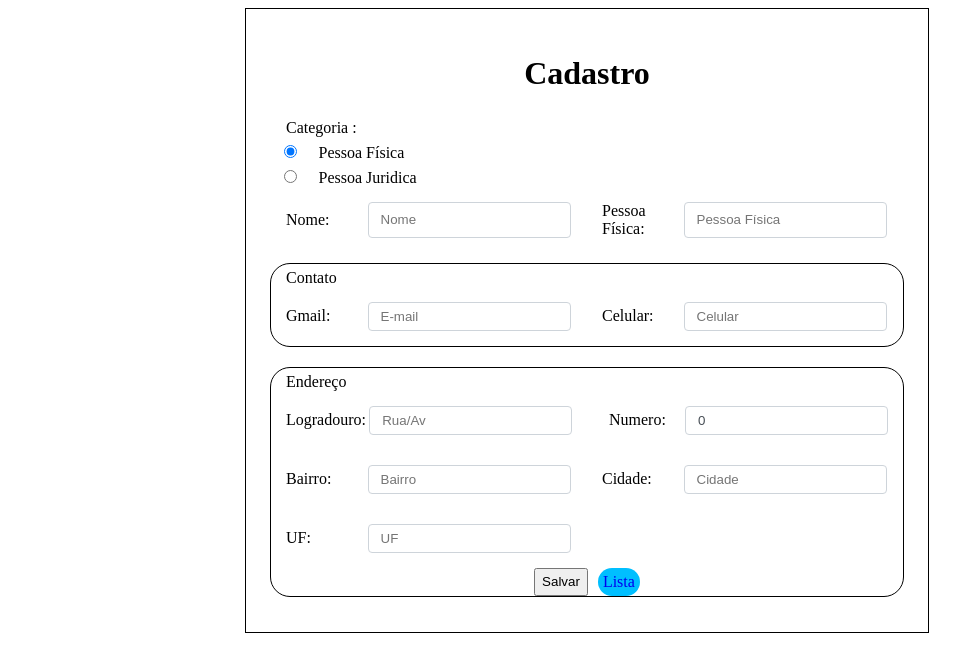
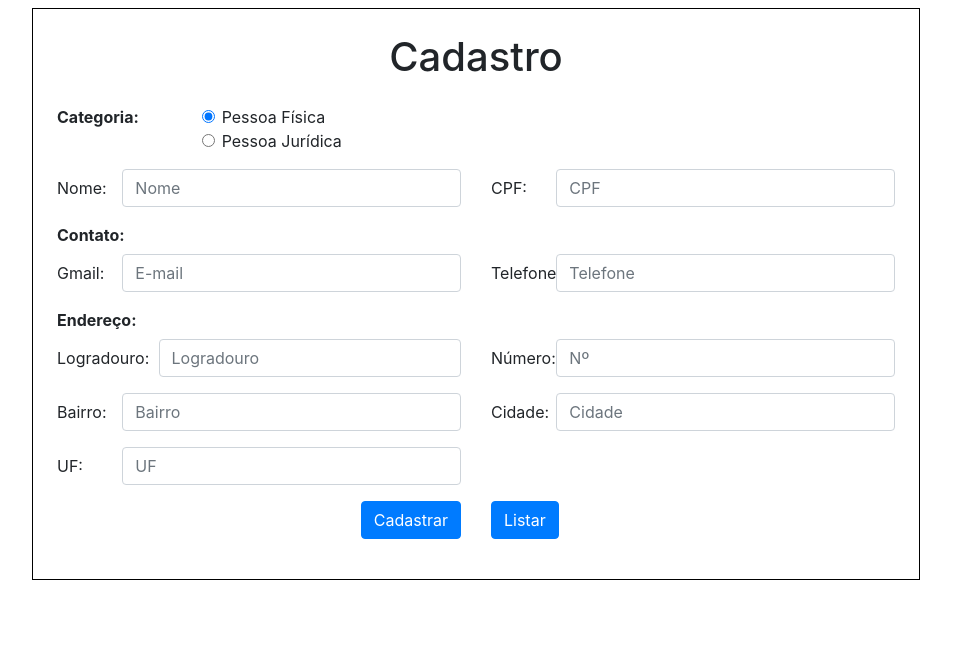
Before and after one commit to chrystianmote/sistemaphp, a PHP site: page / in a window 1280 px wide. Shown: the top 672 px of the page, without its empty margins (53-1013 px from the left). Run offline with PHP 8.4, Linux system fonts and the light colour scheme.

Commit message:
refatoração para uso do bootsrap e utilização de mascaras

```diff
--- a/index.php
+++ b/index.php
@@ -4,10 +4,15 @@
     <meta charset="UTF-8">
     <meta name="viewport" content="width=device-width, initial-scale=1.0">
     <title>Cadastro</title>
+
+    <link rel="stylesheet" href="https://stackpath.bootstrapcdn.com/bootstrap/4.5.2/css/bootstrap.min.css" integrity="sha384-JcKb8q3iqJ61gNV9KGb8thSsNjpSL0n8PARn9HuZOnIxN0hoP+VmmDGMN5t9UJ0Z" crossorigin="anonymous">
+    <link rel="stylesheet" href="style.css">
+
     <script src="https://code.jquery.com/jquery-3.5.1.slim.min.js" integrity="sha384-DfXdz2htPH0lsSSs5nCTpuj/zy4C+OGpamoFVy38MVBnE+IbbVYUew+OrCXaRkfj" crossorigin="anonymous"></script>
     <script src="https://cdn.jsdelivr.net/npm/popper.js@1.16.1/dist/umd/popper.min.js" integrity="sha384-9/reFTGAW83EW2RDu2S0VKaIzap3H66lZH81PoYlFhbGU+6BZp6G7niu735Sk7lN" crossorigin="anonymous"></script>
     <script src="https://stackpath.bootstrapcdn.com/bootstrap/4.5.2/js/bootstrap.min.js" integrity="sha384-B4gt1jrGC7Jh4AgTPSdUtOBvfO8shuf57BaghqFfPlYxofvL8/KUEfYiJOMMV+rV" crossorigin="anonymous"></script>
-    <link rel="stylesheet" href="style.css">
+    <script type="text/javascript" src="https://cdnjs.cloudflare.com/ajax/libs/jquery.mask/1.14.0/jquery.mask.js"></script>
+
 </head>
 <body>
 <?php
@@ -72,88 +77,137 @@ if (isset($_POST['salvar'])) {
     $conn = null;
 }
 ?>
-    <div class="page">
-        <form class="form" action="<?php echo $_SERVER['PHP_SELF']; ?>" method="post">
-            <h1>Cadastro</h1>
-            <div class="row">
-                <label for="contato" class="typesInputTitle">Categoria :</label>
-            </div>
-            <div class="rowRadio">
-                <input class="radio" id="cpf" type="radio" name="category" checked>
-                <label style="display: inline" for="cpf" class="typesInputTitle">Pessoa Física</label>
-            </div>
-            <div class="rowRadio">
-                <input class="radio" id="cnpj" type="radio" name="category">
-                <label style="display: inline" for="cnpj" class="typesInputTitle">Pessoa Juridica</label>
-            </div>
-            <div class="row">
-                <div class="group">
-                    <label id="nome" for="nome">Nome: </label>
-                    <input type="text" name="nome" placeholder="Nome">
-                </div>
-                <div class="group">
-                    <label id="documento" for="documento">Pessoa Física: </label>
-                    <input type="text" name="documento" placeholder="Pessoa Física">
+
+<div class="container">
+        <form class="mt-2 p-4" action="<?php echo $_SERVER['PHP_SELF']; ?>" method="post">
+            <div class="form-group row">
+                <div class="col-12">
+                    <h1>Cadastro</h1>
                 </div>
             </div>
-            <div class="typesInput">
+
+            <fieldset class="form-group">
                 <div class="row">
-                    <label for="contato" class="typesInputTitle">Contato</label>
+                    <legend class="col-form-label col-2 pt-0"><strong>Categoria:</strong></legend>
+                    <div class="col-10">
+                        <div class="form-check">
+                            <input class="form-check-input" type="radio" name="categoria" id="cpf" value="option1" checked>
+                            <label class="form-check-label" for="cpf">
+                                Pessoa Física
+                            </label>
+                        </div>
+                        <div class="form-check">
+                            <input class="form-check-input" type="radio" name="categoria" id="cnpj" value="option2">
+                            <label class="form-check-label" for="cnpj">
+                                Pessoa Jurídica
+                            </label>
+                        </div>
+                    </div>
+                </div>
+            </fieldset>
+
+            <div class="form-group row">
+                <div class="col-6">
+                    <div class="row">
+                        <label for="nome" class="col-2 col-form-label">Nome:</label>
+                        <div class="col-10 pl-2">
+                            <input type="text" name="nome" class="form-control" id="nome" placeholder="Nome">
+                        </div>
+                    </div>
+                </div>
+                <div class="col-6">
+                    <div class="row">
+                        <label for="documento" class="col-2 col-form-label">CPF:</label>
+                        <div class="col-10 pl-2">
+                            <input type="text" name="documento" class="form-control" id="documento" placeholder="CPF">
+                        </div>
+                    </div>
+                </div>
+            </div>
+
+            <fieldset class="form-group">
+                <div class="row">
+                    <legend class="col-form-label col-12 pt-0"><strong>Contato:</strong></legend>
                 </div>
                 <div class="row">
-                    <div class="group">
-                       <label for="email">Gmail: </label>
-                       <input type="email" name="email" id="email" placeholder="E-mail">
+                    <div class="col-6">
+                        <div class="row">
+                            <label for="email" class="col-2 col-form-label">Gmail:</label>
+                            <div class="col-10 pl-2">
+                                <input type="text" name="email" class="form-control" id="email" placeholder="E-mail">
+                            </div>
+                        </div>
                     </div>
-                <div class="group">
-                    <label for="celular">Celular: </label>
-                    <input type="text" name="celular" id="celular" placeholder="Celular">
+                    <div class="col-6">
+                        <div class="row">
+                            <label for="telefone" class="col-2 col-form-label">Telefone:</label>
+                            <div class="col-10 pl-2">
+                                <input type="text" name="telefone" class="form-control" id="telefone" placeholder="Telefone">
+                            </div>
+                        </div>
+                    </div>
                 </div>
-            </div>
-            </div>
-            <div class="typesInput">
+            </fieldset>
+
+            <fieldset class="form-group">
                 <div class="row">
-                    <label for="endereco" class="typesInputTitle">Endereço</label>
+                    <legend class="col-form-label col-12 pt-0"><strong>Endereço:</strong></legend>
                 </div>
-                <div class="row">
-                    <div class="group">
-                       <label for="endereco">Logradouro: </label>
-                       <input type="text" name="endereco" id="endereco" placeholder="Rua/Av">
+                <div class="row form-group">
+                    <div class="col-6">
+                        <div class="row">
+                            <label for="endereco" class="col-3 col-form-label">Logradouro:</label>
+                            <div class="col-9 pl-2">
+                                <input type="text" name="endereco" class="form-control" id="endereco" placeholder="Logradouro">
+                            </div>
+                        </div>
                     </div>
-                    <div class="group">
-                       <label for="numero">Numero: </label>
-                       <input type="text" name="numero" id="numero" value="0" placeholder="Nº">
+                    <div class="col-6">
+                        <div class="row">
+                            <label for="numero" class="col-2 col-form-label">Número:</label>
+                            <div class="col-10 pl-2">
+                                <input type="text" name="numero" class="form-control" id="numero" placeholder="Nº">
+                            </div>
+                        </div>
+                    </div>
+                </div>
+                <div class="row form-group">
+                    <div class="col-6">
+                        <div class="row">
+                            <label for="bairro" class="col-2 col-form-label">Bairro:</label>
+                            <div class="col-10 pl-2">
+                                <input type="text" name="bairro" class="form-control" id="bairro" placeholder="Bairro">
+                            </div>
+                        </div>
+                    </div>
+                    <div class="col-6">
+                        <div class="row">
+                            <label for="cidade" class="col-2 col-form-label">Cidade:</label>
+                            <div class="col-10 pl-2">
+                                <input type="text" name="cidade" class="form-control" id="cidade" placeholder="Cidade">
+                            </div>
+                        </div>
                     </div>
                 </div>
                 <div class="row">
-                    <div class="group">
-                       <label for="bairro">Bairro: </label>
-                       <input type="text" name="bairro" id="bairro" placeholder="Bairro">
-                    </div>
-                    <div class="group">
-                        <label for="cidade">Cidade: </label>
-                        <input type="text" name="cidade" id="cidade" placeholder="Cidade">
+                    <div class="col-6">
+                        <div class="row">
+                            <label for="uf" class="col-2 col-form-label">UF:</label>
+                            <div class="col-10 pl-2">
+                                <input type="text" name="uf" class="form-control" id="uf" placeholder="UF">
+                            </div>
+                        </div>
                     </div>
                 </div>
-                <div class="row">
-                    <div class="group">
-                       <label for="uf">UF: </label>
-                       <input type="text" name="uf" id="uf" placeholder="UF">
-                    </div>
+            </fieldset>
 
-
-                <div class="group">
-
+            <div class="form-group row">
+                <div class="col-sm-6 d-flex justify-content-end">
+                    <button type="submit" class="btn btn-primary">Cadastrar</button>
                 </div>
-
-            </div>
-            <div class="row" style="justify-content: center;">
-                <button type="submit" name="salvar">Salvar</button>
-                <a href="/list.php">
-                <div class="button">
-                    <span>Lista</span>
+                <div class="col-sm-6 d-flex justify-content-start">
+                    <button type="submit" class="btn btn-primary">Listar</button>
                 </div>
-                </a>
             </div>
         </form>
     </div>
@@ -161,34 +215,27 @@ if (isset($_POST['salvar'])) {
     <script type="text/javascript">
 
         jQuery(document).ready(function ($){
-
-            var category = null;
-            $("input[name='category']").click(function(e) {
-
-                category = this.value;
+            $("#documento").mask('000.000.000-00');
+            $("input[type='radio']").click(function(e) {
                 if(this.id == 'cpf') {
 
-                    $('#nome').html('Nome:');
-                    //document.getElementById('nome').innerHTML = 'Nome:';
-                    document.getElementById('documento').innerHTML = 'Pessoa Física:';
+                    $("#nome").html("Nome:");
+                    $("#documento").html("CPF:");
                     $('input[name=nome]').attr('placeholder','Nome');
-                    $('input[name=documento]').attr('placeholder','Pessoa Física');
+                    $('input[name=documento]').attr('placeholder','CPF');
+                    $("#documento").mask('000.000.000-00');
                 } else {
-                    document.getElementById('nome').innerHTML = 'Razão Social:';
-                    document.getElementById('documento').innerHTML = 'Pessoa Júridica:';
+
+                    $("#nome").html("Razão Social:");
+                    $("#documento").html("CNPJ:");
                     $('input[name=nome]').attr('placeholder','Razão Social');
-                    $('input[name=documento]').attr('placeholder','Pessoa Júridica');
+                    $('input[name=documento]').attr('placeholder','CNPJ');
+                    $("#documento").val('');
+                    $("#documento").mask('00.000.000/0000-00');
                 }
             });
 
-
-
-
         });
-
-
-
-
     </script>
 </body>
 </html>
--- a/style.css
+++ b/style.css
@@ -1,28 +1,7 @@
-.page {
+/* .page {
     display: flex;
     justify-content: center;
     align-items: center;
-}
-
-form {
-    border: 1px solid black;
-    width: 50%;
-    display: flex;
-    flex-direction: column;
-    align-items: center;
-    padding: 25px;
-}
-
-.row {
-    display: flex;
-    justify-content: space-between;
-    width: 100%;
-}
-
-.group {
-    display: flex;
-    width: 50%;
-    margin:15px;
 }
 
 .typesInput{
@@ -49,39 +28,13 @@ a:link
 {
  text-decoration:none;
 }
+*/
 
-input {
-    padding: .375rem .75rem;
-    border-radius: .25rem;
-    border: 1px solid #ced4da;
-    color: #495057;
+form {
+    width: 80%;
+    border: 1px solid black;
 }
 
-input:focus {
-    box-shadow: 0 0 1pt 2pt rgba(0,123,255,.35);
-    outline: none;
-    border: 1px solid rgba(0,123,255,.35);
+h1 {
+    text-align: center;
 }
-
-input[type=radio]:focus {
-    border: 0;
-    box-shadow: none;
-}
-
-
-input[type=text] {
-    align-self: stretch;
-}
-
-.rowRadio {
-    width: 100%;
-    padding: 5px 0 0 15px;
-}
-
-label {
-    margin-right: 10px;
-    display: flex;
-    justify-content: baseline;
-    align-self: center;
-    width: 25%;
-}
```
